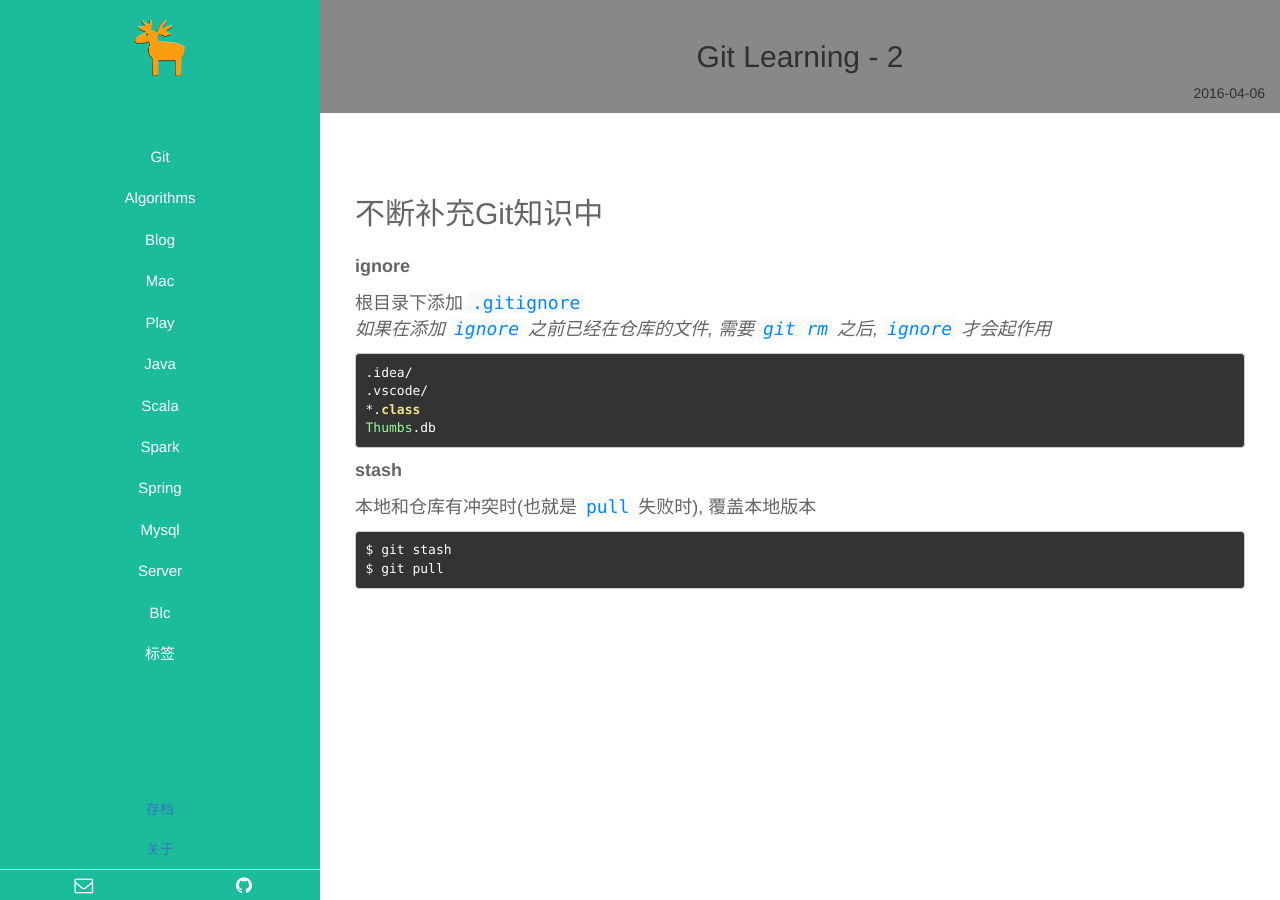
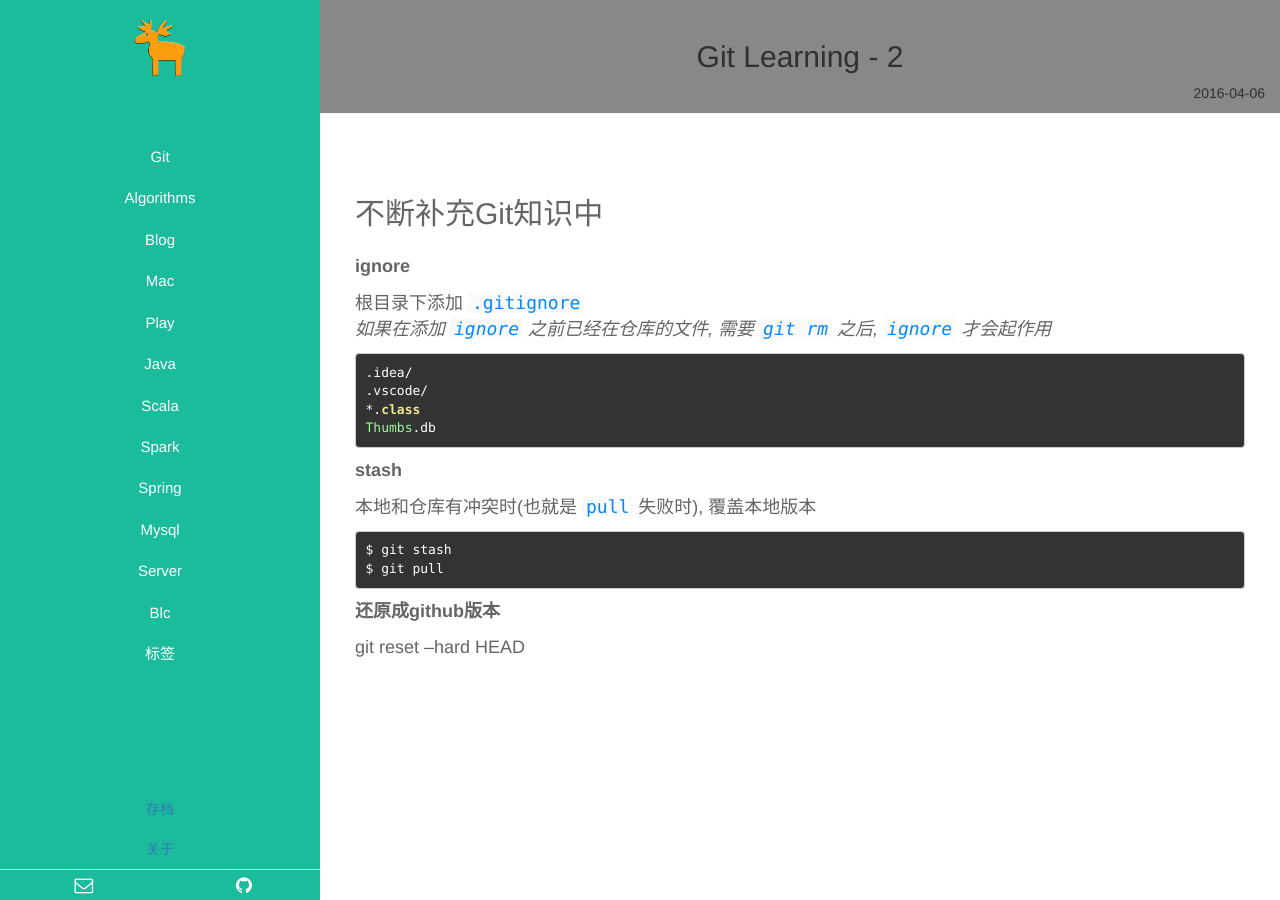
Before and after one commit to ichennan/ichennan.github.io, a Jekyll site: the page built from _posts/git/2016-04-06-Git-Learning-2.md, in a window 1280 px wide. Built offline with Jekyll 4.4.1, drawn with Linux system fonts in a browser that asks for light colours.

````diff
--- a/_posts/git/2016-04-06-Git-Learning-2.md
+++ b/_posts/git/2016-04-06-Git-Learning-2.md
@@ -28,3 +28,7 @@
 $ git stash
 $ git pull
 ```
+
+**还原成github版本**
+
+git reset --hard HEAD
````
Also changed, not shown: _posts/blc/2016-09-16-Blc-Version.md (renamed from _posts/blc/2016-09-16-Blc Version.md), _posts/blc/2016-09-17-Blc-Setup.md (renamed from _posts/blc/2016-09-17-Blc Setup.md).
